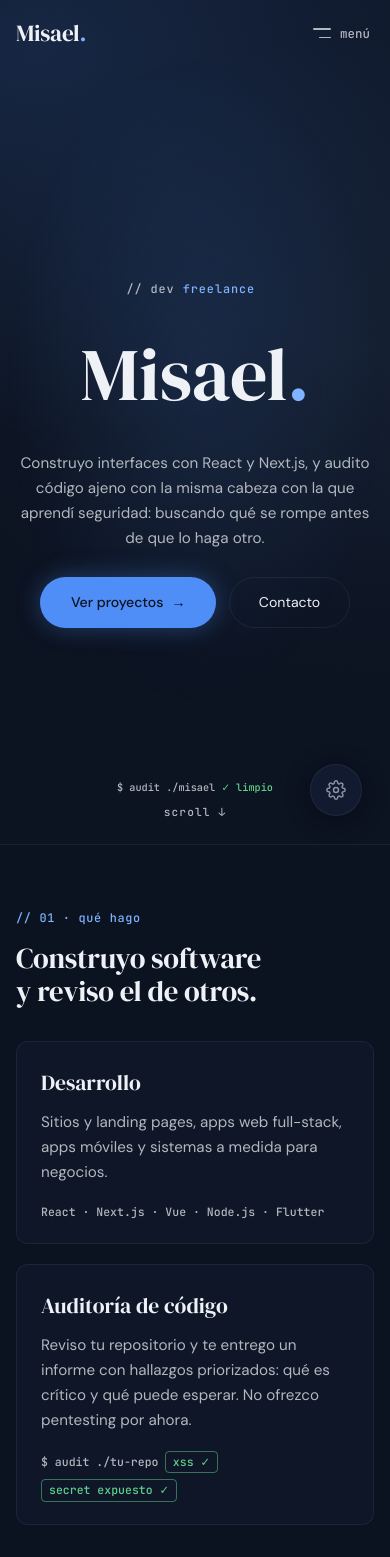
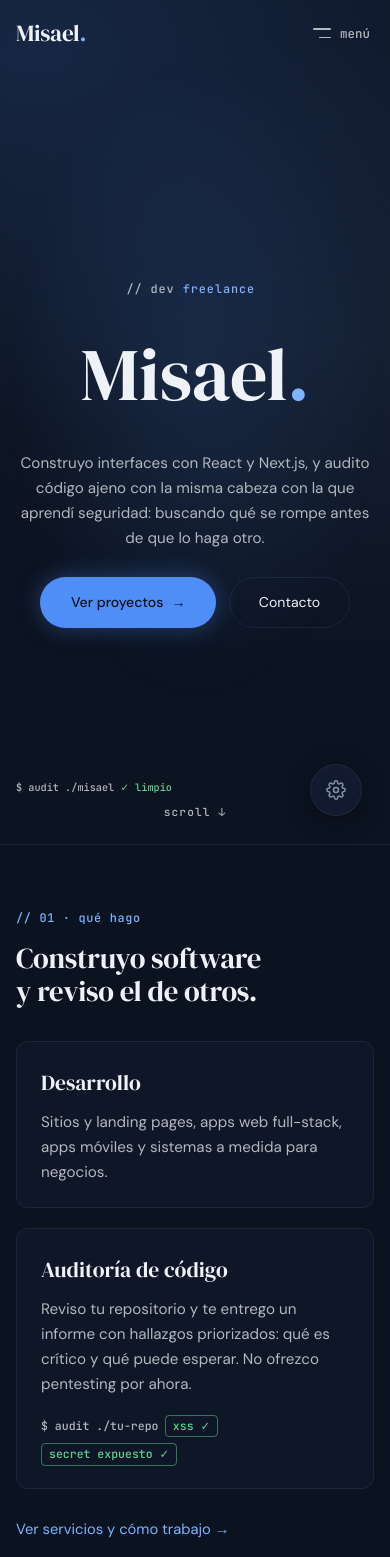
Before and after one commit to Milan32555/portfolio-milan, a Next.js app: page / in a window 390 px wide. Shown: the top 1557 px of the page. Built offline with nearby package versions, Linux system fonts and the light colour scheme.

Commit message:
fix(home): sin stack fijo en Desarrollo y linea audit libre del engranaje

```diff
--- a/components/hero/Hero.module.css
+++ b/components/hero/Hero.module.css
@@ -177,6 +177,7 @@
 :global([data-theme="light"]) .finding[data-state="fixed"] { color: #146c43; background: #e3f3ea; border-color: rgba(20, 108, 67, 0.45); }
 
 @media (max-width: 600px) {
-  .audit { left: 16px; right: 16px; bottom: 48px; transform: none; white-space: normal; text-align: center; font-size: 0.64rem; }
+  /* Deja libres los 80px del engranaje de accesibilidad (52px + 28px de margen) más 8px de aire. */
+  .audit { left: 16px; right: 88px; bottom: 48px; transform: none; white-space: normal; text-align: left; font-size: 0.64rem; }
   .finding { font-size: 0.58rem; }
 }
--- a/components/home/Sections.tsx
+++ b/components/home/Sections.tsx
@@ -18,7 +18,6 @@ export function ServicesPreview() {
           <Reveal className={styles.card}>
             <h3>Desarrollo</h3>
             <p>Sitios y landing pages, apps web full-stack, apps móviles y sistemas a medida para negocios.</p>
-            <div className={styles.mini}>React · Next.js · Vue · Node.js · Flutter</div>
           </Reveal>
           <Reveal className={styles.card} delay={80}>
             <h3>Auditoría de código</h3>
```
